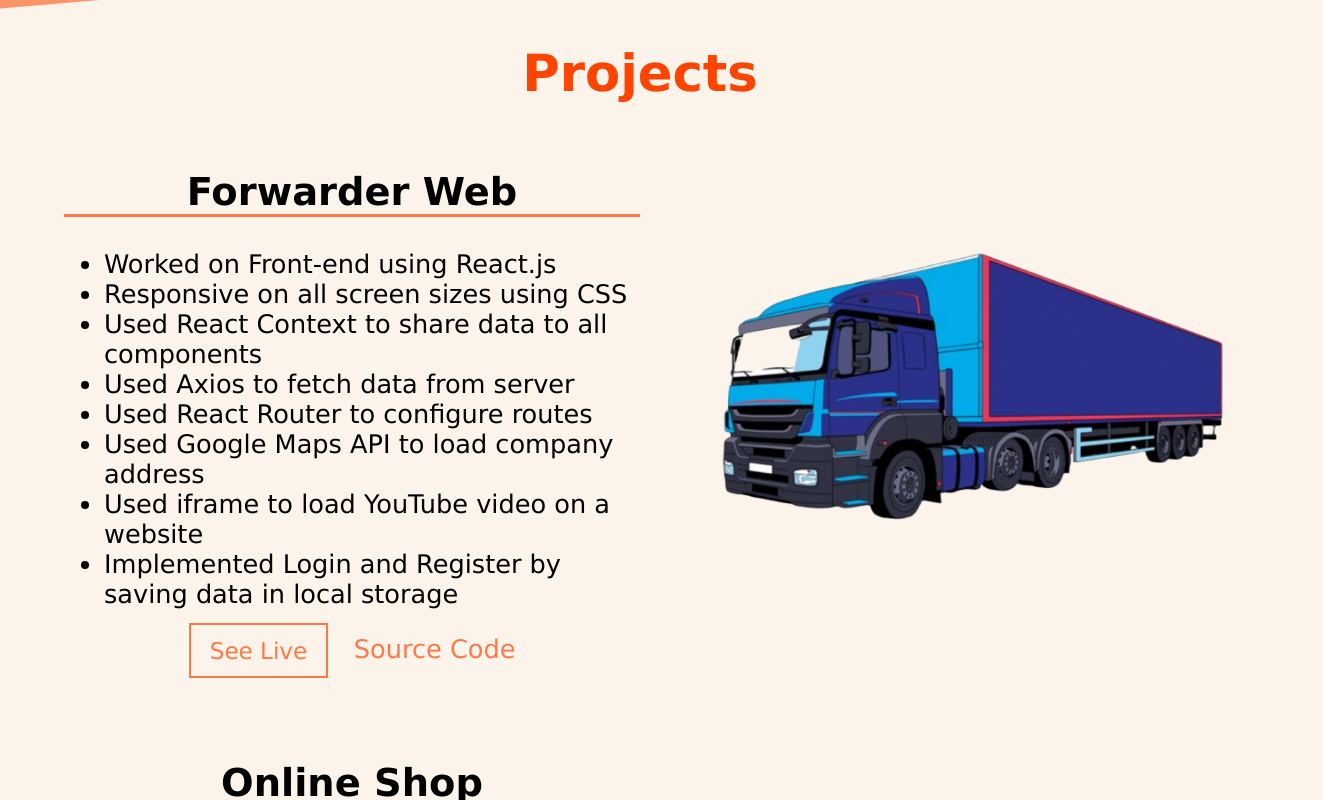
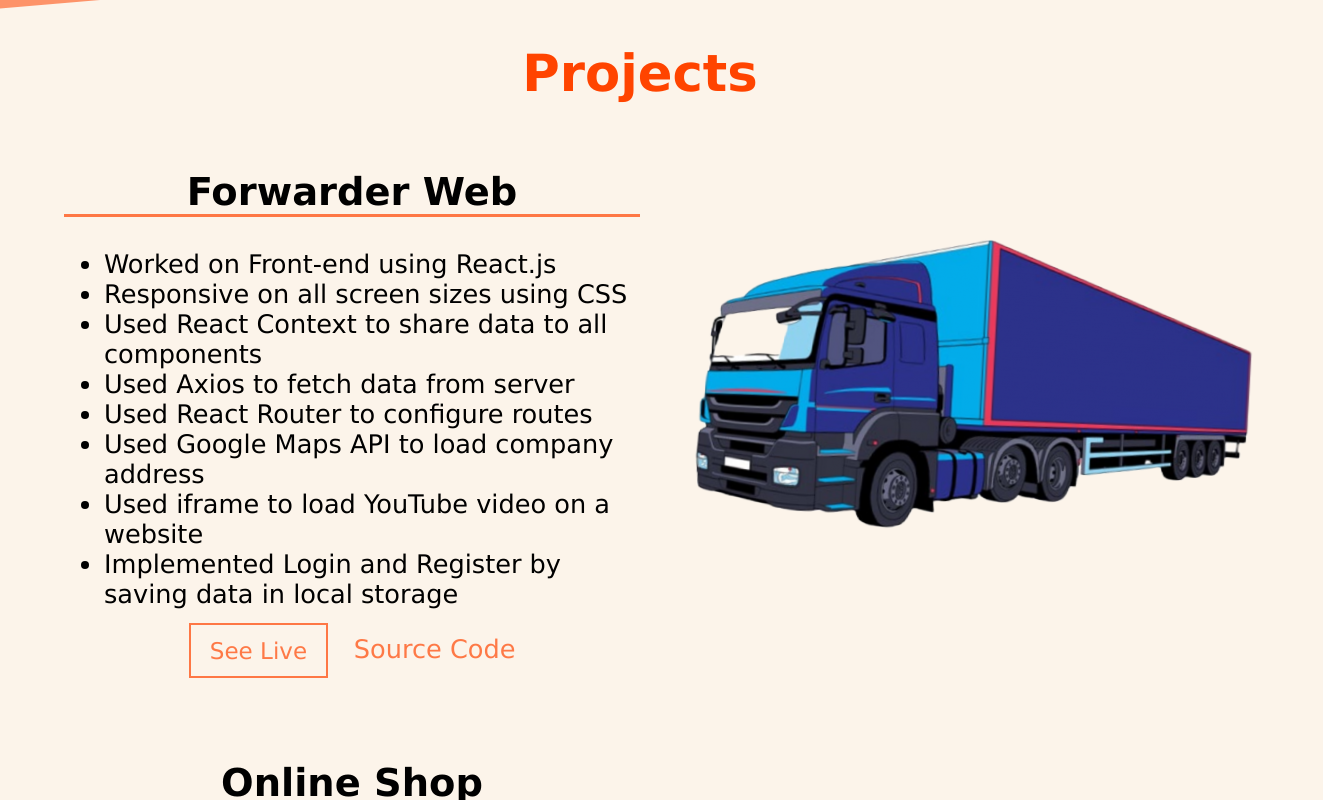
Before and after one commit to GegaLataria/portfolio, a React (Create React App) app: page / in a window 1280 px wide. In both pictures the pointer is over the picture 960 px from the left and 1746 px from the top of the page. Shown: the part 1346-2146 px from the top of the page, 1323 px wide, since content can reach past the window. Built offline with nearby package versions, Linux system fonts and the light colour scheme.

Commit message:
updating project cards

```diff
--- a/src/projects/Projects.css
+++ b/src/projects/Projects.css
@@ -64,6 +64,10 @@
     flex: 50%;
 }
 
+.project-image:hover {
+    transform: scale(1.1) rotate(3deg);
+}
+
 @media only screen and (max-width: 768px) {
     .project-container__flex {
         flex-direction: column;
```
